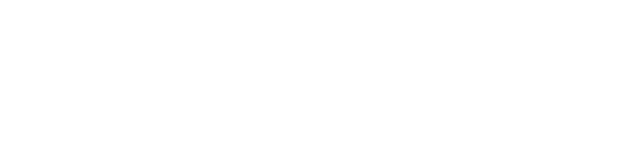
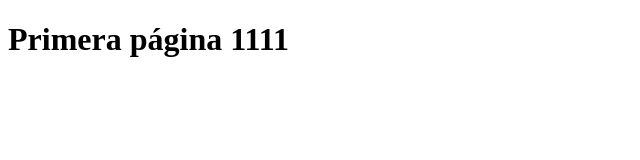
Before and after one commit to Agrotecnico/Agro-2022, a plain HTML site: page index.html in a window 1280 px wide. Shown: the whole page, without its empty margins (0-640 px from the left). Drawn offline with Linux system fonts and the light colour scheme.

Commit message:
traer titulod
Una operacion doble

```diff
--- a/index.html
+++ b/index.html
@@ -3,8 +3,9 @@
 <head>
     <meta charset="UTF-8">
     <title>Primera página</title>
+
 </head>
 <body>
-
+    <h1>Primera página 1111</h1>
 </body>
 </html>
```
